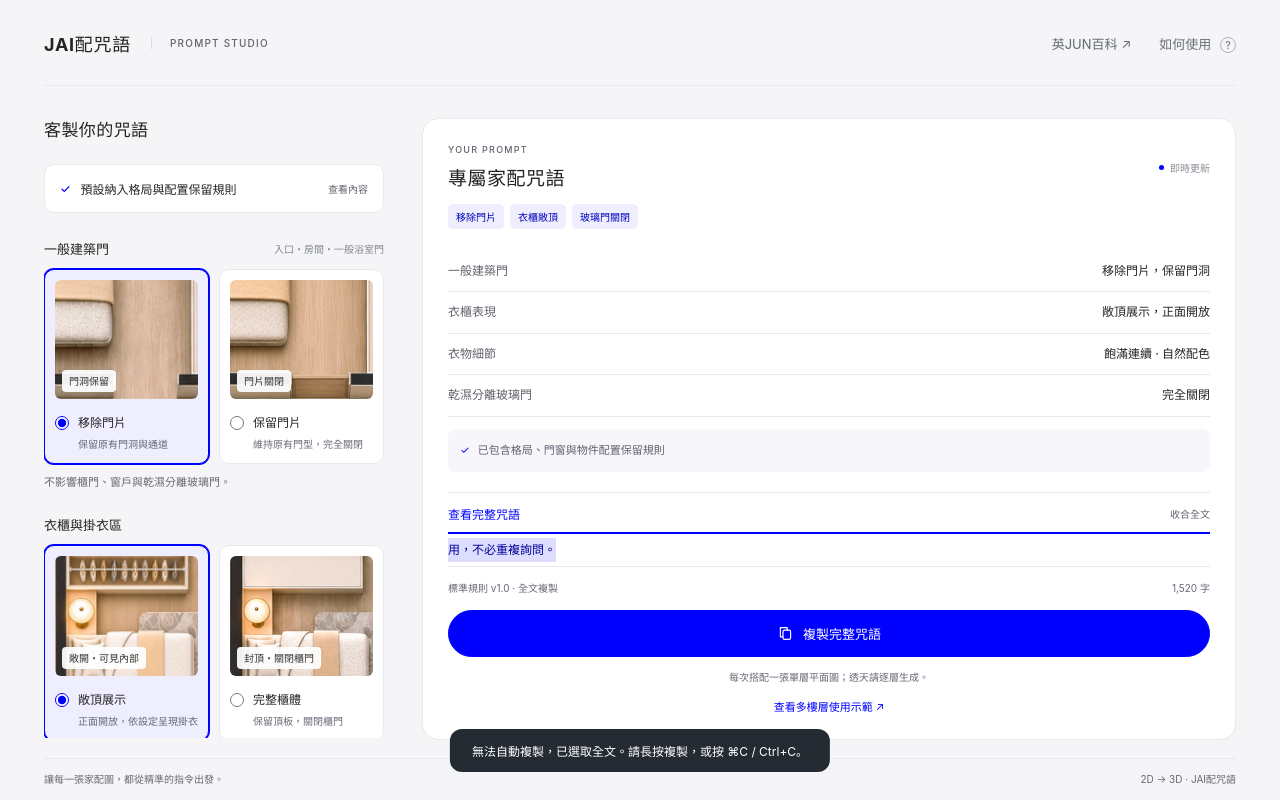
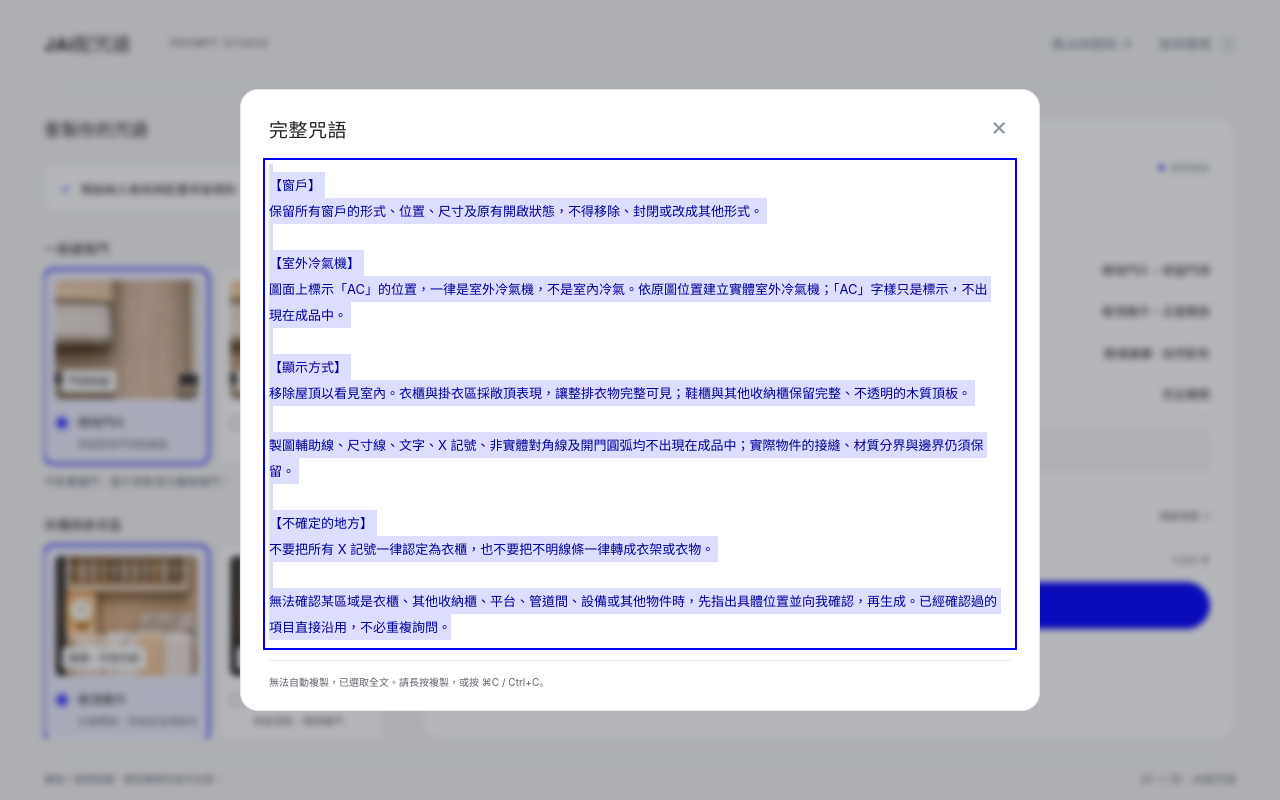
Before and after one commit to junworkgogo/jia-pei, a plain HTML site: page index.html in a window 1280 px wide. Both pictures are taken after a click on the button "複製完整咒語". Drawn offline with Linux system fonts and the light colour scheme.

Commit message:
Open full prompt in a dismissible modal

```diff
--- a/app.js
+++ b/app.js
@@ -91,6 +91,8 @@ if(typeof document!=='undefined'){
   $('reset').addEventListener('click',()=>$('reset-dialog').showModal());
   $('cancel-reset').addEventListener('click',()=>$('reset-dialog').close());
   $('confirm-reset').addEventListener('click',()=>{applyToForm(DEFAULTS);render();$('prompt').scrollTop=0;$('reset-dialog').close();$('save-note').textContent='已恢復標準版。如要下次沿用，請按「儲存我的設定」。';notify('已恢復標準版');});
+  $('view-prompt').addEventListener('click',()=>{$('prompt-dialog-note').textContent='點擊視窗外的空白處，或按 Esc 即可關閉。';$('prompt').scrollTop=0;$('prompt-dialog').showModal();});
+  $('close-prompt').addEventListener('click',()=>$('prompt-dialog').close());
   let copying=false;
   async function copyPrompt(){
     if(copying)return;copying=true;
@@ -100,8 +102,8 @@ if(typeof document!=='undefined'){
       await navigator.clipboard.writeText($('prompt').value);
       notify('已複製完整咒語，可搭配平面圖使用');
     }catch{
-      $('prompt-details').open=true;$('prompt').focus();$('prompt').select();
-      notify('無法自動複製，已選取全文。請長按複製，或按 ⌘C / Ctrl+C。');
+      if(!$('prompt-dialog').open)$('prompt-dialog').showModal();$('prompt').focus();$('prompt').select();
+      $('prompt-dialog-note').textContent='無法自動複製，已選取全文。請長按複製，或按 ⌘C / Ctrl+C。';
     }finally{copying=false;buttons.forEach(b=>b.disabled=false);}
   }
   $('copy').addEventListener('click',copyPrompt);
@@ -109,7 +111,7 @@ if(typeof document!=='undefined'){
   $('view-preview').addEventListener('click',()=>{$('preview').focus({preventScroll:true});$('preview').scrollIntoView({behavior:matchMedia('(prefers-reduced-motion: reduce)').matches?'instant':'smooth',block:'start'});});
   $('help').addEventListener('click',()=>$('help-dialog').showModal());
   $('show-demo').addEventListener('click',()=>{$('help-dialog').showModal();$('demo-title').scrollIntoView({block:'nearest'});});
-  document.querySelectorAll('.close-dialog,.close-help').forEach(b=>b.addEventListener('click',()=>$('help-dialog').close()));
+  document.querySelectorAll('#help-dialog .close-dialog,#help-dialog .close-help').forEach(b=>b.addEventListener('click',()=>$('help-dialog').close()));
   document.querySelectorAll('dialog').forEach(d=>d.addEventListener('click',e=>{const r=d.getBoundingClientRect();if(e.target===d&&(e.clientX<r.left||e.clientX>r.right||e.clientY<r.top||e.clientY>r.bottom))d.close();}));
   try{const stored=JSON.parse(localStorage.getItem(storageKey)||'null');if(stored?.version===1&&stored.settings&&typeof stored.settings==='object'&&!Array.isArray(stored.settings)){state=normalizeSettings(stored.settings);$('save-note').textContent='已載入此瀏覽器先前儲存的設定。';}}catch{$('save-note').textContent='未載入儲存設定，目前使用標準版。';}
   applyToForm(state);render();
--- a/index.html
+++ b/index.html
@@ -6,7 +6,7 @@
 <title>JAI配咒語</title>
 <meta name="description" content="選擇門片、衣櫃與玻璃門的呈現方式，即時組合專屬家配提示詞，複製後搭配 2D 平面圖交給 AI 生圖工具使用。">
 <link rel="icon" type="image/svg+xml" sizes="any" href="./favicon-smile-20261112.svg?v=2">
-<link rel="stylesheet" href="./style.css?v=20261116-fixed-scroll">
+<link rel="stylesheet" href="./style.css?v=20261116-prompt-modal">
 </head>
 <body>
   <header class="site-header">
@@ -46,7 +46,7 @@
         <div class="preview-tags" aria-label="目前設定摘要"><span id="tag-door">移除門片</span><span id="tag-wardrobe">衣櫃敞頂</span><span id="tag-glass">玻璃門關閉</span></div>
         <dl class="selection-summary"><div><dt>一般建築門</dt><dd id="summary-door"></dd></div><div><dt>衣櫃表現</dt><dd id="summary-wardrobe"></dd></div><div id="summary-clothing-row"><dt>衣物細節</dt><dd id="summary-clothing"></dd></div><div><dt>乾濕分離玻璃門</dt><dd id="summary-glass"></dd></div></dl>
         <div class="included-rule"><span aria-hidden="true">✓</span> 已包含格局、門窗與物件配置保留規則</div>
-        <details class="prompt-details" id="prompt-details"><summary>查看完整咒語<span aria-hidden="true">展開全文</span></summary><label class="sr-only" for="prompt">完整咒語預覽</label><textarea readonly id="prompt" spellcheck="false"></textarea></details>
+        <div class="prompt-details"><button type="button" id="view-prompt" class="prompt-trigger" aria-haspopup="dialog" aria-controls="prompt-dialog">查看完整咒語<span aria-hidden="true">開啟視窗 ↗</span></button></div>
         <div class="preview-bottom"><div class="prompt-meta"><span>標準規則 v1.0 · 全文複製</span><span id="char-count"></span></div><div class="output-actions"><button class="primary" id="copy"><svg viewBox="0 0 20 20" aria-hidden="true"><rect x="7" y="6" width="9" height="11" rx="2"/><path d="M12 6V3H4v11h3"/></svg><span>複製完整咒語</span></button></div></div>
         <p class="usage-note">每次搭配一張單層平面圖；透天請逐層生成。</p><button class="text-button demo-link" id="show-demo">查看多樓層使用示範 ↗</button>
       </section>
@@ -55,6 +55,11 @@
   </main>
   <div class="mobile-actions" aria-label="快速操作"><button class="secondary" id="view-preview">查看預覽</button><button class="primary" id="copy-mobile">複製完整咒語 <span aria-hidden="true">↗</span></button></div>
   <div class="toast" role="status" aria-live="polite" id="toast"></div>
+  <dialog id="prompt-dialog" aria-labelledby="prompt-dialog-title">
+    <div class="prompt-dialog-header"><h2 id="prompt-dialog-title">完整咒語</h2><button type="button" id="close-prompt" class="close-dialog" aria-label="關閉完整咒語">×</button></div>
+    <label class="sr-only" for="prompt">完整咒語預覽</label><textarea readonly id="prompt" spellcheck="false"></textarea>
+    <p class="prompt-dialog-note" id="prompt-dialog-note" aria-live="polite">點擊視窗外的空白處，或按 Esc 即可關閉。</p>
+  </dialog>
   <dialog id="help-dialog" aria-labelledby="help-title">
     <button class="close-dialog" aria-label="關閉使用說明">×</button>
     <div class="eyebrow">QUICK GUIDE</div><h2 id="help-title">選設定、複製、搭配原圖。</h2>
@@ -74,6 +79,6 @@
     <button class="primary close-help">開始設定</button>
   </dialog>
   <dialog id="reset-dialog" aria-labelledby="reset-title"><h2 id="reset-title">恢復標準版？</h2><p>目前選項將回到初始值。已儲存的設定仍會保留，重新開啟網站時會載入。</p><div class="dialog-actions"><button id="cancel-reset" class="secondary">保留目前設定</button><button id="confirm-reset" class="primary">恢復標準版</button></div></dialog>
-<script defer src="./app.js?v=20261116-floor-guide"></script>
+<script defer src="./app.js?v=20261116-prompt-modal"></script>
 </body>
 </html>
--- a/style.css
+++ b/style.css
@@ -64,3 +64,17 @@ legend{flex-wrap:wrap;gap:4px 8px}.subfields{grid-template-columns:62px minmax(0
  .preview:has(.prompt-details[open]) .selection-summary{display:none}
  .prompt-details[open]{min-height:110px}
 }
+
+
+/* Full prompt opens in a modal, independent of the workspace height. */
+.prompt-trigger{display:flex;align-items:center;justify-content:space-between;gap:16px;width:100%;padding:14px 0;border:0;background:transparent;color:var(--accent);text-align:left;font-size:12px;font-weight:550}
+.prompt-trigger span{font-size:10px;font-weight:400;color:var(--muted)}
+#prompt-dialog{width:calc(100vw - 40px);max-width:800px;max-height:calc(100dvh - 40px);padding:26px 28px 18px;overflow:hidden}
+#prompt-dialog[open]{display:flex;flex-direction:column}
+.prompt-dialog-header{position:relative;flex-shrink:0;padding-right:36px}
+#prompt-dialog h2{margin:0 0 18px;font-size:19px}
+#prompt-dialog .close-dialog{right:-8px;top:-10px;width:40px;height:40px}
+#prompt-dialog #prompt{flex:1 1 auto;width:100%;height:60dvh;min-height:0;margin:0;padding:4px 12px 4px 0;resize:none;overflow-y:auto;font-size:13px;line-height:2;overscroll-behavior:contain}
+.prompt-dialog-note{flex-shrink:0;margin:16px 0 0;padding-top:12px;border-top:1px solid var(--line);font-size:10px}
+html:has(dialog[open]){overflow:hidden}
+@media(max-width:700px){#prompt-dialog{width:calc(100vw - 28px);max-height:calc(100dvh - 28px);padding:22px 20px 16px}#prompt-dialog #prompt{height:65dvh;font-size:12px}.prompt-trigger{padding:16px 0}}
```
Also changed, not shown: 3 other files.
